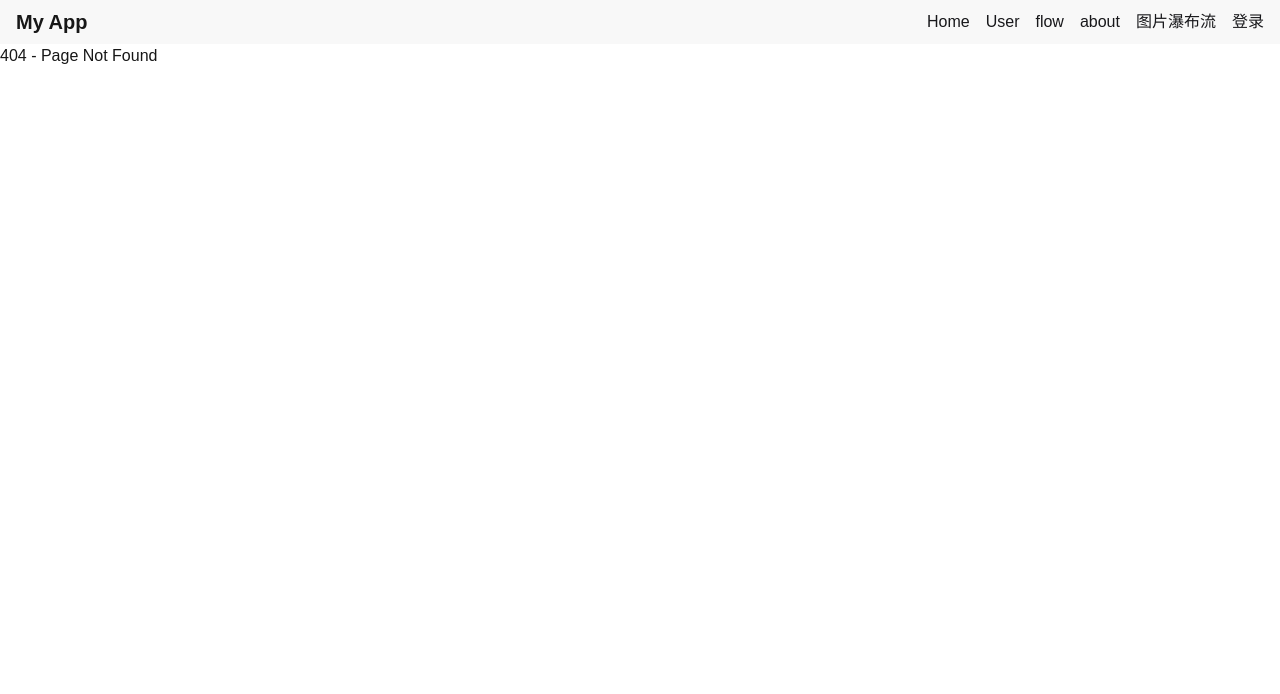
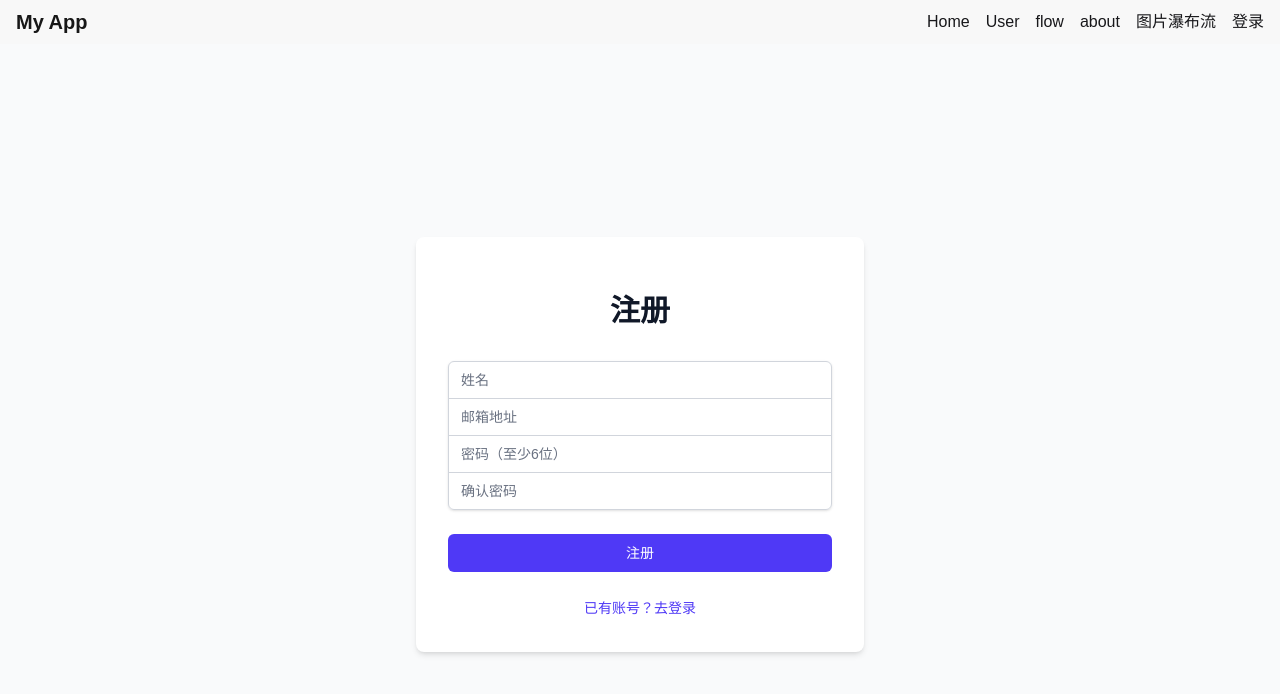
Before and after one commit to coderHDY/awsome-tailwind, a Next.js app: page /1/register in a window 1280 px wide. Before the commit this address had no page. Shown: the top 694 px of the page. Built offline with nearby package versions, Linux system fonts and the light colour scheme.

Commit message:
feat: register

```diff
--- a/app/[locale]/(main)/login/page.tsx
+++ b/app/[locale]/(main)/login/page.tsx
@@ -3,6 +3,7 @@
 import { useState } from "react";
 import { signIn } from "next-auth/react";
 import { useRouter } from "next/navigation";
+import Link from "next/link";
 import toast from "react-hot-toast";
 
 export default function LoginPage() {
@@ -89,6 +90,15 @@ export default function LoginPage() {
               {isLoading ? "登录中..." : "登录"}
             </button>
           </div>
+
+          <div className="text-center">
+            <Link
+              href="/register"
+              className="text-sm text-indigo-600 hover:text-indigo-500"
+            >
+              还没有账号？去注册
+            </Link>
+          </div>
         </form>
       </div>
     </div>
--- /dev/null
+++ b/app/[locale]/(main)/register/page.tsx
@@ -0,0 +1,160 @@
+"use client";
+
+import { useState } from "react";
+import { useRouter } from "next/navigation";
+import Link from "next/link";
+import toast from "react-hot-toast";
+
+export default function RegisterPage() {
+  const router = useRouter();
+  const [name, setName] = useState("");
+  const [email, setEmail] = useState("");
+  const [password, setPassword] = useState("");
+  const [confirmPassword, setConfirmPassword] = useState("");
+  const [isLoading, setIsLoading] = useState(false);
+
+  const handleSubmit = async (e: React.FormEvent) => {
+    e.preventDefault();
+    setIsLoading(true);
+
+    // 验证密码是否匹配
+    if (password !== confirmPassword) {
+      toast.error("两次输入的密码不一致");
+      setIsLoading(false);
+      return;
+    }
+
+    // 验证密码长度
+    if (password.length < 6) {
+      toast.error("密码长度至少为6位");
+      setIsLoading(false);
+      return;
+    }
+
+    try {
+      const response = await fetch("/api/register", {
+        method: "POST",
+        headers: {
+          "Content-Type": "application/json",
+        },
+        body: JSON.stringify({
+          name,
+          email,
+          password,
+        }),
+      });
+
+      const data = await response.json();
+
+      if (!response.ok) {
+        toast.error(data.error || "注册失败，请稍后重试");
+      } else {
+        toast.success("注册成功，请登录");
+        router.push("/login");
+      }
+    } catch (error) {
+      toast.error("注册失败，请稍后重试");
+    } finally {
+      setIsLoading(false);
+    }
+  };
+
+  return (
+    <div className="min-h-screen flex items-center justify-center bg-gray-50">
+      <div className="max-w-md w-full space-y-8 p-8 bg-white rounded-lg shadow-md">
+        <div>
+          <h2 className="mt-6 text-center text-3xl font-extrabold text-gray-900">
+            注册
+          </h2>
+        </div>
+        <form className="mt-8 space-y-6" onSubmit={handleSubmit}>
+          <div className="rounded-md shadow-sm -space-y-px">
+            <div>
+              <label htmlFor="name" className="sr-only">
+                姓名
+              </label>
+              <input
+                id="name"
+                name="name"
+                type="text"
+                autoComplete="name"
+                required
+                className="appearance-none rounded-none relative block w-full px-3 py-2 border border-gray-300 placeholder-gray-500 text-gray-900 rounded-t-md focus:outline-none focus:ring-indigo-500 focus:border-indigo-500 focus:z-10 sm:text-sm"
+                placeholder="姓名"
+                value={name}
+                onChange={(e) => setName(e.target.value)}
+              />
+            </div>
+            <div>
+              <label htmlFor="email" className="sr-only">
+                邮箱
+              </label>
+              <input
+                id="email"
+                name="email"
+                type="email"
+                autoComplete="email"
+                required
+                className="appearance-none rounded-none relative block w-full px-3 py-2 border border-gray-300 placeholder-gray-500 text-gray-900 focus:outline-none focus:ring-indigo-500 focus:border-indigo-500 focus:z-10 sm:text-sm"
+                placeholder="邮箱地址"
+                value={email}
+                onChange={(e) => setEmail(e.target.value)}
+              />
+            </div>
+            <div>
+              <label htmlFor="password" className="sr-only">
+                密码
+              </label>
+              <input
+                id="password"
+                name="password"
+                type="password"
+                autoComplete="new-password"
+                required
+                className="appearance-none rounded-none relative block w-full px-3 py-2 border border-gray-300 placeholder-gray-500 text-gray-900 focus:outline-none focus:ring-indigo-500 focus:border-indigo-500 focus:z-10 sm:text-sm"
+                placeholder="密码（至少6位）"
+                value={password}
+                onChange={(e) => setPassword(e.target.value)}
+              />
+            </div>
+            <div>
+              <label htmlFor="confirmPassword" className="sr-only">
+                确认密码
+              </label>
+              <input
+                id="confirmPassword"
+                name="confirmPassword"
+                type="password"
+                autoComplete="new-password"
+                required
+                className="appearance-none rounded-none relative block w-full px-3 py-2 border border-gray-300 placeholder-gray-500 text-gray-900 rounded-b-md focus:outline-none focus:ring-indigo-500 focus:border-indigo-500 focus:z-10 sm:text-sm"
+                placeholder="确认密码"
+                value={confirmPassword}
+                onChange={(e) => setConfirmPassword(e.target.value)}
+              />
+            </div>
+          </div>
+
+          <div>
+            <button
+              type="submit"
+              disabled={isLoading}
+              className="group relative w-full flex justify-center py-2 px-4 border border-transparent text-sm font-medium rounded-md text-white bg-indigo-600 hover:bg-indigo-700 focus:outline-none focus:ring-2 focus:ring-offset-2 focus:ring-indigo-500 disabled:opacity-50 disabled:cursor-not-allowed"
+            >
+              {isLoading ? "注册中..." : "注册"}
+            </button>
+          </div>
+
+          <div className="text-center">
+            <Link
+              href="/login"
+              className="text-sm text-indigo-600 hover:text-indigo-500"
+            >
+              已有账号？去登录
+            </Link>
+          </div>
+        </form>
+      </div>
+    </div>
+  );
+}
--- /dev/null
+++ b/app/api/register/route.ts
@@ -0,0 +1,68 @@
+import { NextRequest, NextResponse } from "next/server";
+import { getDb } from "@/utils/db";
+
+export async function POST(request: NextRequest) {
+  try {
+    const body = await request.json();
+    const { name, email, password } = body;
+
+    // 验证必填字段
+    if (!name || !email || !password) {
+      return NextResponse.json(
+        { error: "姓名、邮箱和密码都是必填项" },
+        { status: 400 }
+      );
+    }
+
+    // 验证邮箱格式
+    const emailRegex = /^[^\s@]+@[^\s@]+\.[^\s@]+$/;
+    if (!emailRegex.test(email)) {
+      return NextResponse.json(
+        { error: "邮箱格式不正确" },
+        { status: 400 }
+      );
+    }
+
+    // 验证密码长度
+    if (password.length < 6) {
+      return NextResponse.json(
+        { error: "密码长度至少为6位" },
+        { status: 400 }
+      );
+    }
+
+    // 连接数据库
+    const db = await getDb();
+
+    // 检查邮箱是否已存在
+    const existingUser = await db.collection("users").findOne({ email });
+    if (existingUser) {
+      return NextResponse.json(
+        { error: "该邮箱已被注册" },
+        { status: 400 }
+      );
+    }
+
+    // 创建新用户
+    const result = await db.collection("users").insertOne({
+      name,
+      email,
+      password, // 注意：实际项目中应该对密码进行哈希处理
+      createdAt: new Date(),
+    });
+
+    return NextResponse.json(
+      {
+        message: "注册成功",
+        userId: result.insertedId.toString(),
+      },
+      { status: 201 }
+    );
+  } catch (error) {
+    console.error("注册错误:", error);
+    return NextResponse.json(
+      { error: "服务器错误，请稍后重试" },
+      { status: 500 }
+    );
+  }
+}
```
